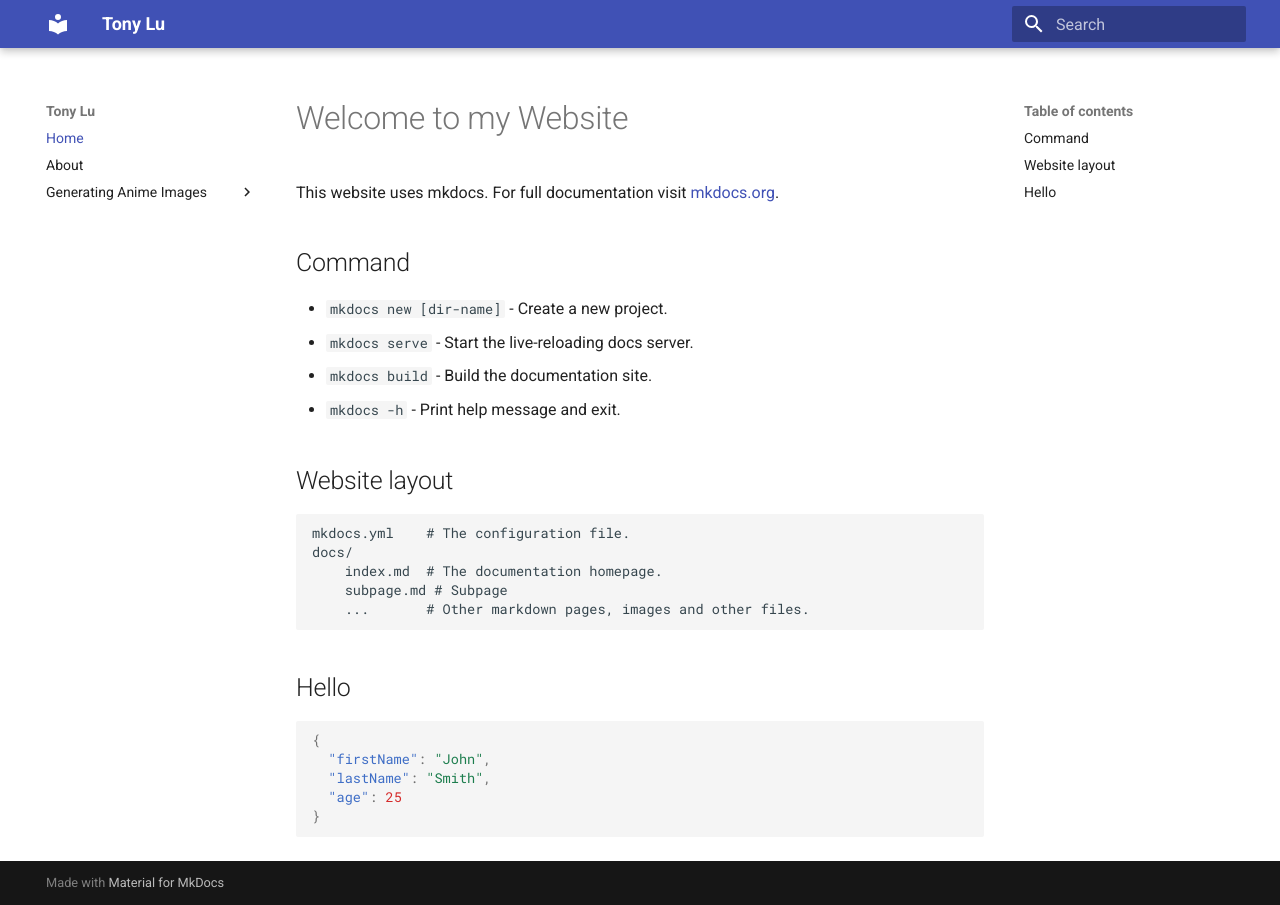
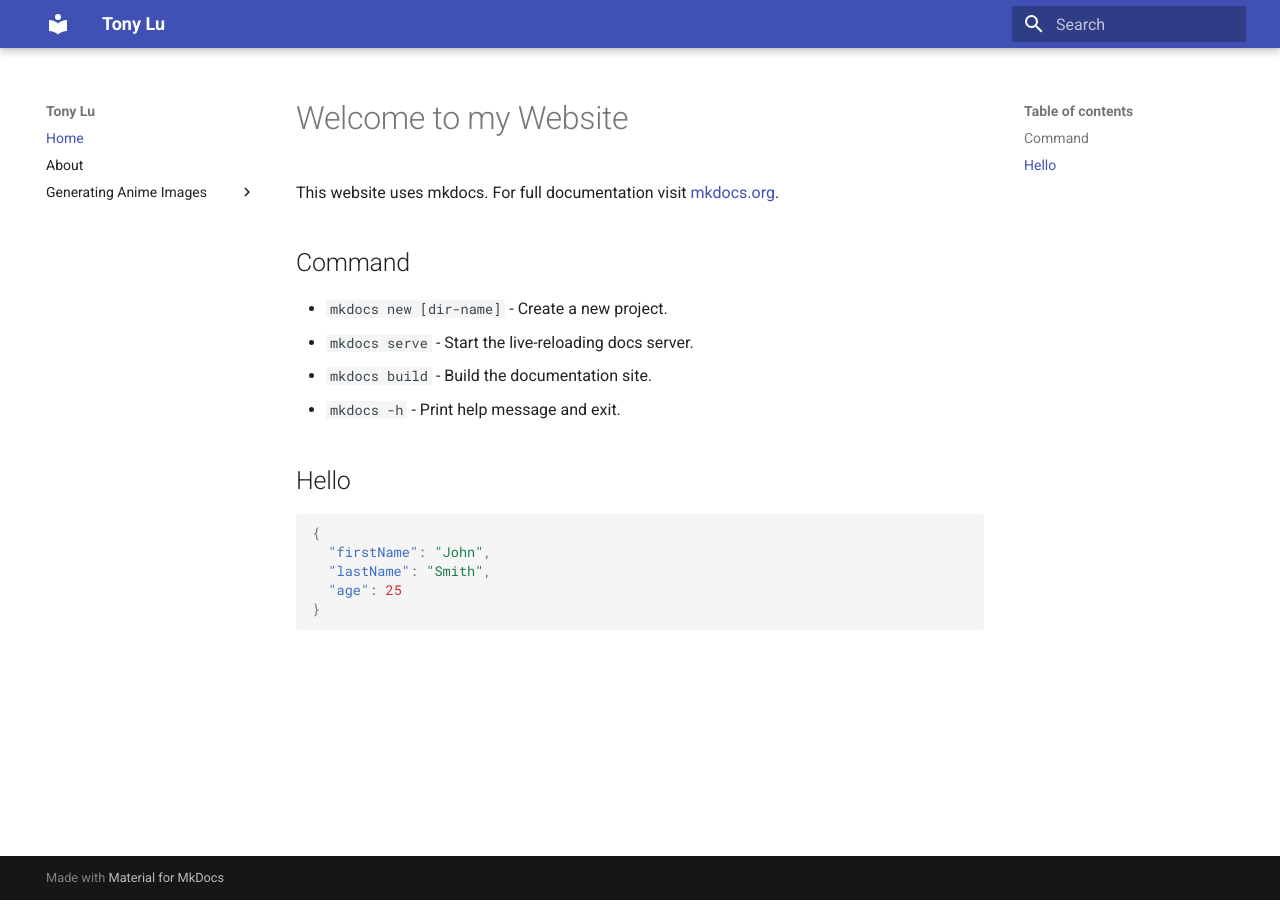
Before and after one commit to tonylu0/tonylu0.github.io, an MkDocs documentation site: the page built from docs/index.md, in a window 1280 px wide. Built offline with MkDocs 1.6.1 and Material for MkDocs 9.7.7, drawn with Linux system fonts in a browser that asks for light colours.

Commit message:
Removed homepage text

````diff
--- a/docs/index.md
+++ b/docs/index.md
@@ -9,14 +9,6 @@ This website uses mkdocs. For full documentation visit [mkdocs.org](https://www.
 * `mkdocs build` - Build the documentation site.
 * `mkdocs -h` - Print help message and exit.
 
-## Website layout
-
-    mkdocs.yml    # The configuration file.
-    docs/
-        index.md  # The documentation homepage.
-        subpage.md # Subpage
-        ...       # Other markdown pages, images and other files.
-
 ## Hello
 
 ```json
````
